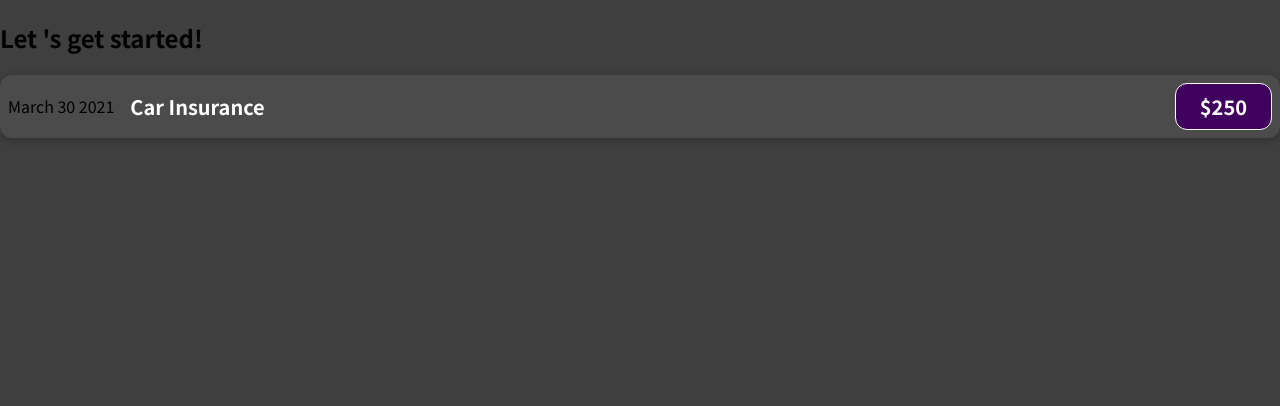
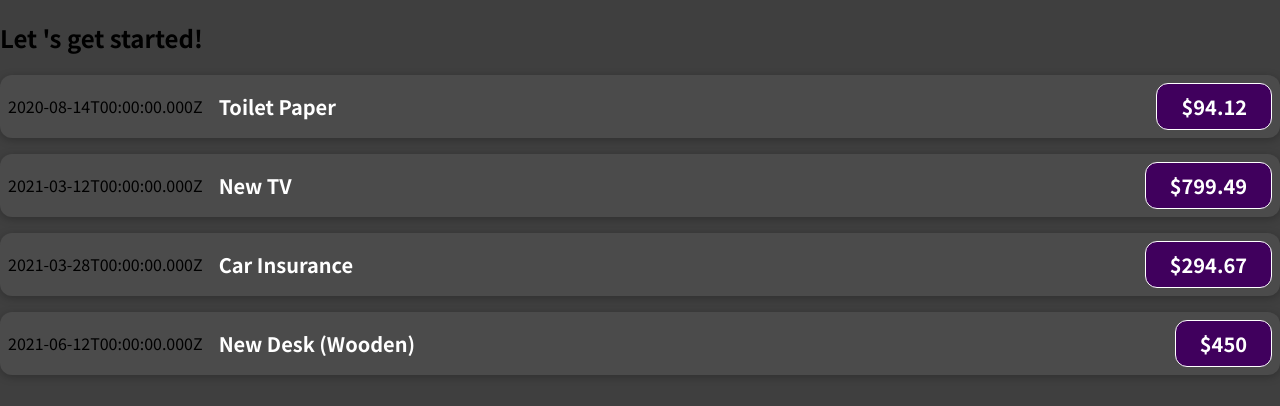
Before and after one commit to BojanMijatovic/Learn-React-step-by-step, a JavaScript app in the folder Basic/Working With Components/01-starting-setup/: page / in a window 1280 px wide. Shown: the top 406 px of the page. Built offline with nearby package versions, Linux system fonts and the light colour scheme.

Commit message:
Passing Data via "props"

```diff
--- a/Basic/Working With Components/01-starting-setup/src/App.js
+++ b/Basic/Working With Components/01-starting-setup/src/App.js
@@ -1,10 +1,51 @@
 import ExpenseItem from './components/ExpenseItem';
 
 function App() {
+  const expenses = [
+    {
+      id: 'e1',
+      title: 'Toilet Paper',
+      amount: 94.12,
+      date: new Date(2020, 7, 14),
+    },
+    {
+      id: 'e2',
+      title: 'New TV',
+      amount: 799.49,
+      date: new Date(2021, 2, 12),
+    },
+    {
+      id: 'e3',
+      title: 'Car Insurance',
+      amount: 294.67,
+      date: new Date(2021, 2, 28),
+    },
+    {
+      id: 'e4',
+      title: 'New Desk (Wooden)',
+      amount: 450,
+      date: new Date(2021, 5, 12),
+    },
+  ];
   return (
     <div>
       <h2>Let 's get started!</h2>
-            <ExpenseItem/>
+      <ExpenseItem
+        title={expenses[0].title}
+        amount={expenses[0].amount}
+        date={expenses[0].date}></ExpenseItem>
+      <ExpenseItem
+        title={expenses[1].title}
+        amount={expenses[1].amount}
+        date={expenses[1].date}></ExpenseItem>
+      <ExpenseItem
+        title={expenses[2].title}
+        amount={expenses[2].amount}
+        date={expenses[2].date}></ExpenseItem>
+      <ExpenseItem
+        title={expenses[3].title}
+        amount={expenses[3].amount}
+        date={expenses[3].date}></ExpenseItem>
     </div>
   );
   // Here is my first Component
--- a/Basic/Working With Components/01-starting-setup/src/components/ExpenseItem.js
+++ b/Basic/Working With Components/01-starting-setup/src/components/ExpenseItem.js
@@ -4,17 +4,14 @@
 // Adding Basic CSS Styling
 import '../style/components/expenseItem.css';
 
-const ExpenseItem = () => {
-  const expenseDate = new Date(2021, 2, 30);
-  const expenseTitle = 'Car Insurance';
-  const expenseAmount = 250;
-
+const ExpenseItem = (props) => {
+  // Passing Data via "props"
   return (
     <div className="expense-item">
-      <div>March 30 2021</div>
+      <div>{props.date.toISOString()}</div>
       <div className="expense-item__description">
-        <h2>{expenseTitle}</h2>
-        <div className="expense-item__price">${expenseAmount}</div>
+        <h2>{props.title}</h2>
+        <div className="expense-item__price">${props.amount}</div>
       </div>
     </div>
   );
```
Also changed, not shown: 1 other file (tests, documents, lock files or other folders). Lines whose indentation alone changed are shown as unchanged.
